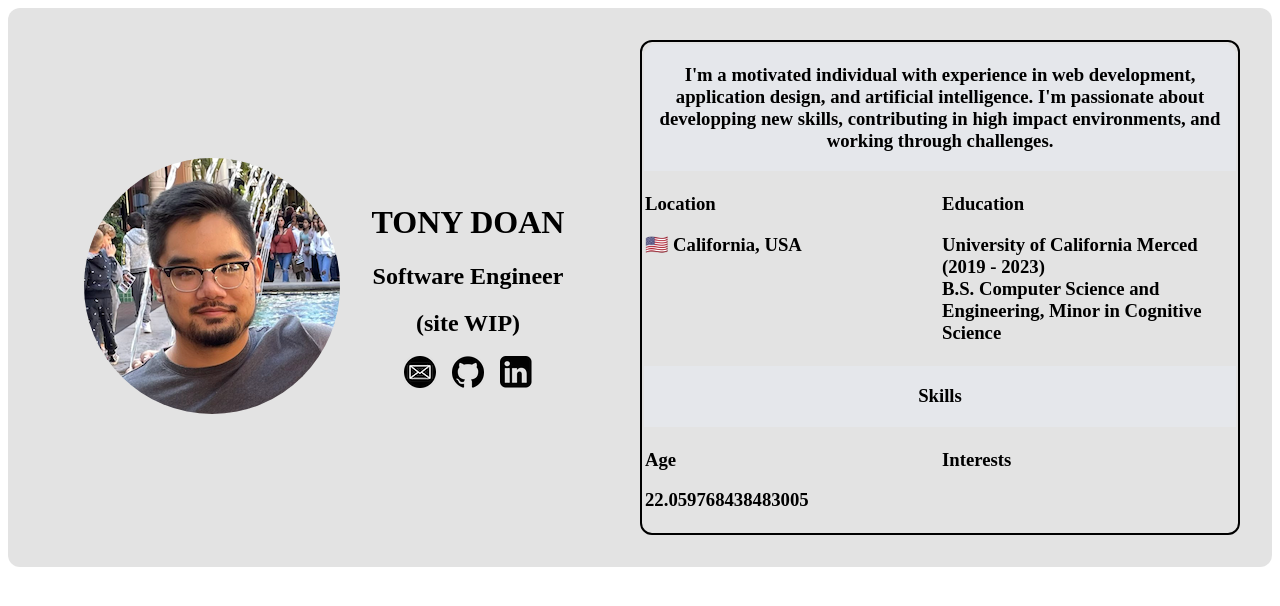
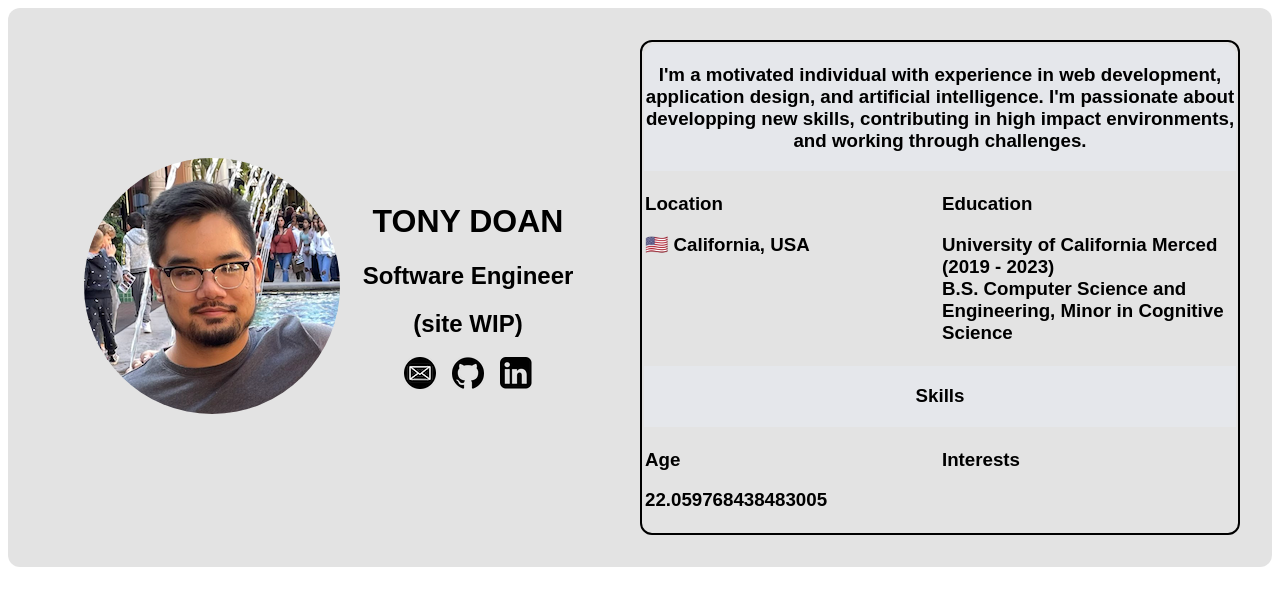
Before and after one commit to ynotdoan/ynotdoan.github.io, a React (Vite) app in the folder site/: page / in a window 1280 px wide. Shown: the top 606 px of the page. Built offline with nearby package versions, Linux system fonts and the light colour scheme.

Commit message:
Updated sans font

```diff
--- a/site/index.html
+++ b/site/index.html
@@ -6,7 +6,7 @@
     <meta name="viewport" content="width=device-width, initial-scale=1.0" />
     <title>Tony Doan</title>
   </head>
-  <body>
+  <body class="font-sans">
     <div id="root"></div>
     <script type="module" src="/src/main.jsx"></script>
   </body>
--- a/site/tailwind.config.js
+++ b/site/tailwind.config.js
@@ -8,7 +8,10 @@ export default {
     extend: {
       colors: {
         "gray-rgba": "rgba(200, 200, 200, 0.50)"
-      }
+      },
+      fontFamily: {
+        sans: ["PT Sans", "sans-serif"],
+      },
     },
   },
   plugins: [],
```
